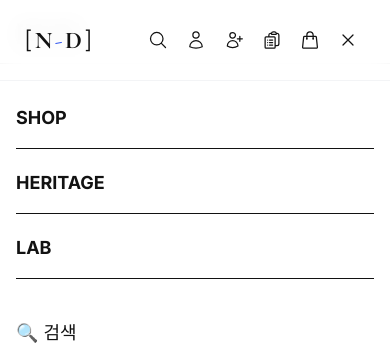
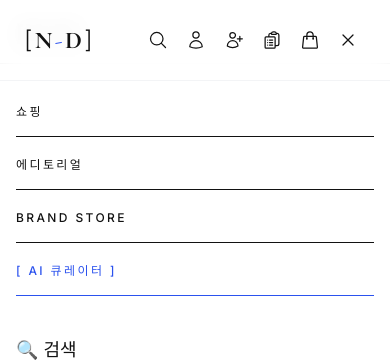
Before and after one commit to sy1204/shopping_mall, a Next.js app: page / in a window 390 px wide. Both pictures are taken after a click on the button 348 px from the left and 40 px from the top of the page. Shown: the top 362 px of the page. Built offline with nearby package versions, Linux system fonts and the light colour scheme; no server answers; the database is empty.

Commit message:
Unify mobile menu labels and add AI Curator link

```diff
--- a/components/layout/Header.tsx
+++ b/components/layout/Header.tsx
@@ -262,23 +262,30 @@ export default function Header() {
                                 <Link
                                     href="/shop"
                                     onClick={closeMobileMenu}
-                                    className="block py-4 text-lg font-bold border-b hover:bg-gray-50"
+                                    className="block py-4 text-xs font-medium uppercase tracking-[0.2em] border-b hover:bg-gray-50 transition-colors"
                                 >
-                                    SHOP
+                                    쇼핑
                                 </Link>
                                 <Link
                                     href="/events"
                                     onClick={closeMobileMenu}
-                                    className="block py-4 text-lg font-bold border-b hover:bg-gray-50"
+                                    className="block py-4 text-xs font-medium uppercase tracking-[0.2em] border-b hover:bg-gray-50 transition-colors"
                                 >
-                                    HERITAGE
+                                    에디토리얼
                                 </Link>
                                 <Link
                                     href="/open-shop"
                                     onClick={closeMobileMenu}
-                                    className="block py-4 text-lg font-bold border-b hover:bg-gray-50"
+                                    className="block py-4 text-xs font-medium uppercase tracking-[0.2em] border-b hover:bg-gray-50 transition-colors"
                                 >
-                                    LAB
+                                    Brand Store
+                                </Link>
+                                <Link
+                                    href="/chat"
+                                    onClick={closeMobileMenu}
+                                    className="block py-4 text-xs font-medium uppercase tracking-[0.2em] border-b text-[var(--primary)] hover:bg-gray-50 transition-colors"
+                                >
+                                    [ AI 큐레이터 ]
                                 </Link>
                             </div>
 
```
